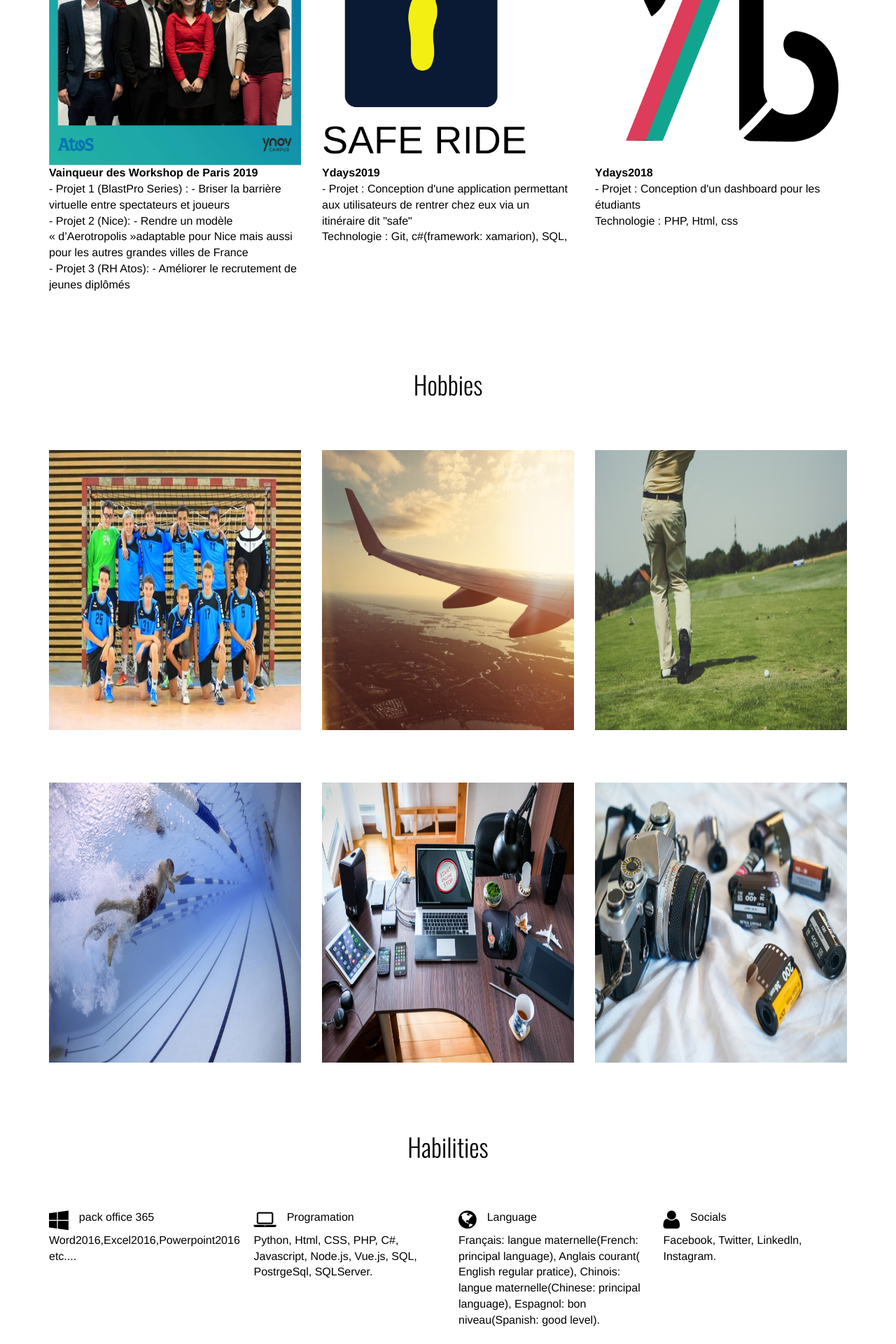
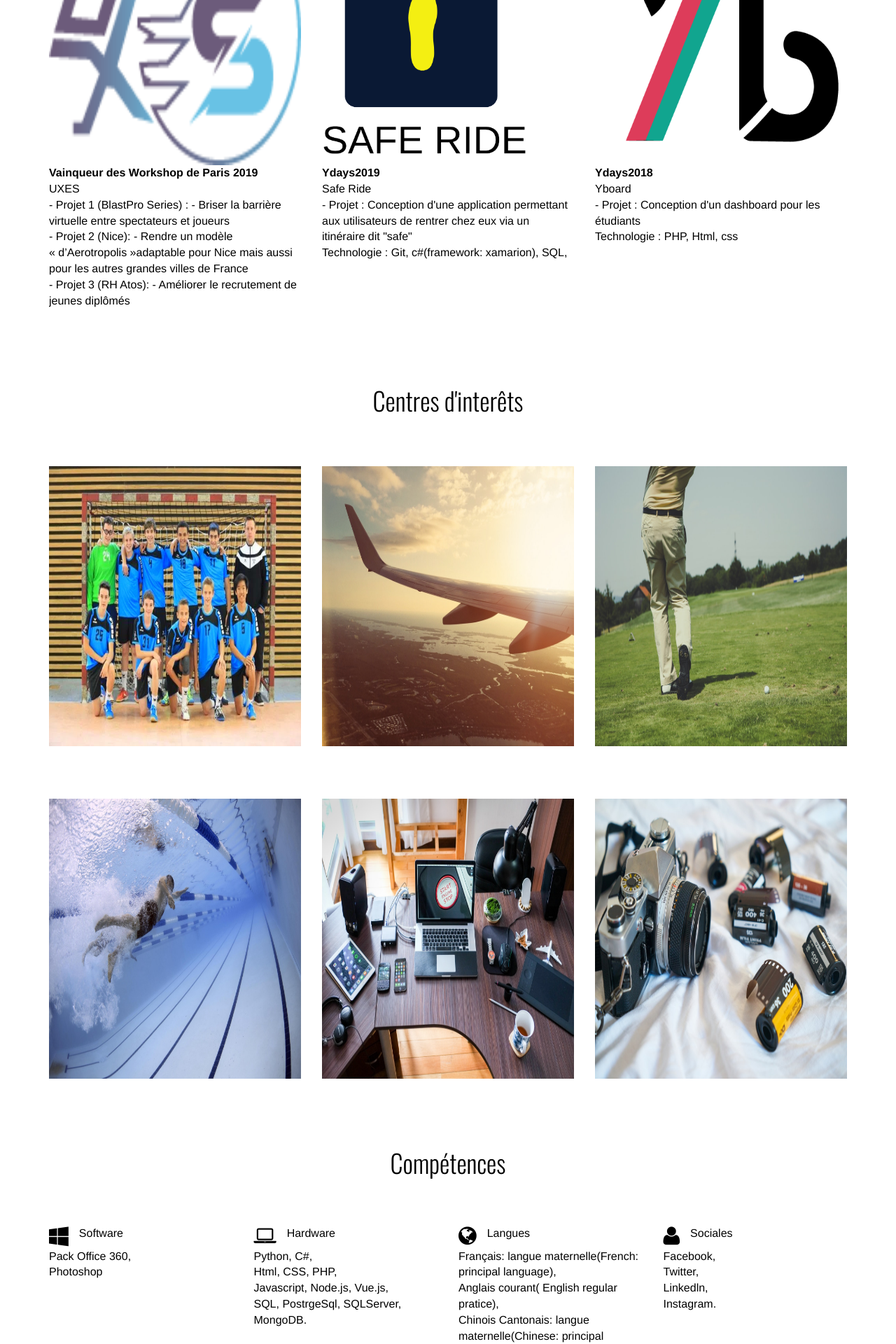
Before and after one commit to winson17/cv-web, a PHP site: page / in a window 1280 px wide. Shown: the part 1720-3640 px from the top of the page at 70% size. Run offline with PHP 8.4, Linux system fonts and the light colour scheme; some libraries are stand-ins or nearby versions.

Commit message:
new website

```diff
--- a/index.php
+++ b/index.php
@@ -37,10 +37,10 @@
 			<h1 class="logo"><a href="index.html">Menu</a></h1>
 			<i class="fa fa-times menu-close"></i>
 			<a href="#home" class="js-scrollTo">Home</a>
-			<a href="#about" class="js-scrollTo">About me</a>
+			<a href="#about" class="js-scrollTo">A propos de moi</a>
 			<a href="#portfolio" class="js-scrollTo">Portfolio</a>
-      <a href="#hobbies" class="js-scrollTo">Hobbies</a>
-			<a href="#services" class="js-scrollTo">Habilities</a>
+      <a href="#hobbies" class="js-scrollTo">Centres d'interêts</a>
+			<a href="#services" class="js-scrollTo">Compétences</a>
 			<a href="#contact" class="js-scrollTo">Contact</a>
 			<a href="https://www.facebook.com/winson.au.71?ref=bookmarks"><i class="fa fa-facebook"></i></a>
 			<a href="https://twitter.com/Winsonau77"><i class="fa fa-twitter"></i></a>
@@ -73,16 +73,16 @@
 					<div class="name-label"></div>
 				</div><! --/col-lg-4-->
 				<div class="col-lg-8 name-desc">
-					<h2>About me</h2>
+					<h2>A Propos de moi</h2>
 					<div class="name-zig"></div>
 
 					<div class="col-md-6">
 						<p>Bonjour à tous,
-						je m'appelle AU Winson ,j'ai 19ans, actuellement étudiant à Ynov Ingésup. j'ai eu mon baccalauréat Scientifique en Juillet 2017,mention Anglais Européen, specialitée informatique et science du numérique, j'ai aussi le permis B. J'ai été President de la maison des lycéens,une asscociation au sein de mon ancien Lycée.je suis serieux, sportif et investi dans tout ce que je fais. </p>
+						je m'appelle AU Winson ,j'ai 19ans, actuellement étudiant à Ynov Ingésup. j'ai eu mon baccalauréat Scientifique en Juillet 2017,mention Anglais Européen, specialitée informatique et science du numérique, j'ai aussi le permis B. Je suis serieux, sportif et investi dans tout ce que je fais. </p>
 					</div>
 					<div class="col-md-6">
 						<p>Hello,
-						My name is AU Winson,I'm 19 years old, I'm student at Ynov Ingésup. i've got my Scientific Baccalaureat on July 2017 with mention : European Section, Speciality data processing and digital science.I was Presedient of "maison des lycéens", an association of my highschool. I'm serious, athletic and invested on evrything what I'm doing. </p>
+						My name is AU Winson,I'm 19 years old, I'm student at Ynov Ingésup. i've got my Scientific Baccalaureat on July 2017 with mention : European Section, Speciality data processing and digital science. I'm serious, athletic and invested on evrything what I'm doing. </p>
 					</div>
 
 				</div><! --/col-lg-8-->
@@ -105,9 +105,10 @@
 	                    <div class="project">
 	                        <div class="photo-wrapper">
 	                            <div class="photo">
-	                            	<a class="fancybox" href="assets/img/portfolio/Workshop2019.jpeg"><img class="img-responsive" src="assets/img/portfolio/Workshop2019.jpeg" alt=""></a>
+	                            	<a class="fancybox" href="assets/img/portfolio/thumbnail.png"><img class="img-responsive" src="assets/img/portfolio/thumbnail.png" alt=""></a>
                                 <div class="service">
                                   <p class="text"><b> Vainqueur des Workshop de Paris 2019 </b> </br>
+                                    UXES <br>
                                       - Projet 1 (BlastPro Series) :
                                       - Briser la barrière virtuelle entre spectateurs et joueurs </br>
                                       - Projet 2 (Nice):
@@ -132,6 +133,7 @@
                                 <a class="fancybox" href="assets/img/portfolio/logo.png"><img class="img-responsive" src="assets/img/portfolio/logo.png" alt=""></a>
                                 <div class="service">
                                   <p class="text"> <b> Ydays2019 </b> </br>
+                                    Safe Ride <br>
                                       - Projet : Conception d'une application permettant aux utilisateurs de rentrer chez eux via un itinéraire dit "safe" </br>
                                       Technologie : Git, c#(framework: xamarion), SQL,
                                    </p>
@@ -150,6 +152,7 @@
 	                            	<a class="fancybox" href="assets/img/portfolio/Yb.png"><img class="img-responsive" src="assets/img/portfolio/Yb.png" alt=""></a>
                                 <div class="service">
                                   <p class="text"> <b> Ydays2018 </b> </br>
+                                    Yboard <br>
                                       - Projet : Conception d'un dashboard pour les étudiants </br>
                                       Technologie : PHP, Html, css
                                    </p>
@@ -173,7 +176,7 @@
   <div id="portfoliowrap">
     <div class="container">
       <div class="row">
-        <h1>Hobbies</h1>
+        <h1>Centres d'interêts</h1>
         <div class="col-lg-4 col-md-4 col-sm-4 col-xs-12 desc">
           <div class="project-wrapper">
                       <div class="project">
@@ -270,26 +273,26 @@
 		<div class="container">
 			<div class="row">
 				<div class="col-lg-8-offset-2 centered">
-					<h1>Habilities</h1>
+					<h1>Compétences</h1>
 				</div><!-- /col-lg-8 -->
 			</div><! --/row -->
 
 			<div class="row mt">
 				<div class="col-lg-3 service">
-					<i class="fa fa-windows"></i><p>pack office 365<br/></p>
-					<p class="text">Word2016,Excel2016,Powerpoint2016 etc....</p>
+					<i class="fa fa-windows"></i><p>Software<br/></p>
+					<p class="text">Pack Office 360, <br> Photoshop</p>
 				</div>
 				<div class="col-lg-3 service">
-					<i class="fa fa-laptop"></i><p>Programation<br/></p>
-					<p class="text">Python, Html, CSS, PHP, C#,  Javascript, Node.js, Vue.js, SQL, PostrgeSql, SQLServer.</p>
+					<i class="fa fa-laptop"></i><p>Hardware<br/></p>
+					<p class="text">Python, C#, <br/> Html, CSS, PHP, <br/> Javascript, Node.js, Vue.js,<br/> SQL, PostrgeSql, SQLServer, MongoDB.</p>
 				</div>
 				<div class="col-lg-3 service">
-					<i class="fa fa-globe"></i><p>Language<br/></p>
-					<p class="text">Français: langue maternelle(French: principal language), Anglais courant( English regular pratice), Chinois: langue maternelle(Chinese: principal language), Espagnol: bon niveau(Spanish: good level).</p>
+					<i class="fa fa-globe"></i><p>Langues<br/></p>
+					<p class="text">Français: langue maternelle(French: principal language),<br> Anglais courant( English regular pratice), <br> Chinois Cantonais: langue maternelle(Chinese: principal language),<br> Espagnol: bon niveau(Spanish: good level).</p>
 				</div>
 				<div class="col-lg-3 service">
-					<i class="fa fa-user"></i><p>Socials<br/></p>
-					<p class="text">Facebook, Twitter, Linkedln, Instagram.</p>
+					<i class="fa fa-user"></i><p>Sociales<br/></p>
+					<p class="text">Facebook,<br> Twitter,<br> Linkedln,<br> Instagram.</p>
 				</div>
 			</div><! --/row -->
 
@@ -310,9 +313,9 @@
 						FRANCE.</small>
 					</p>
 					<p>
-						<small>Tel.06.79.88.86.00<br/>
-						Mail:winsonau772@gmail.com ou <br/>
-						winson.au@ynov.com
+						<small>Tel : +33(0)6.79.88.86.00<br/>
+						Mail: winson.au@ynov.com ou <br/>
+						winsonau772@gmail.com
 					</p>
 
 				</div>
```
Also changed, not shown: assets/img/portfolio/thumbnail.png (added).
